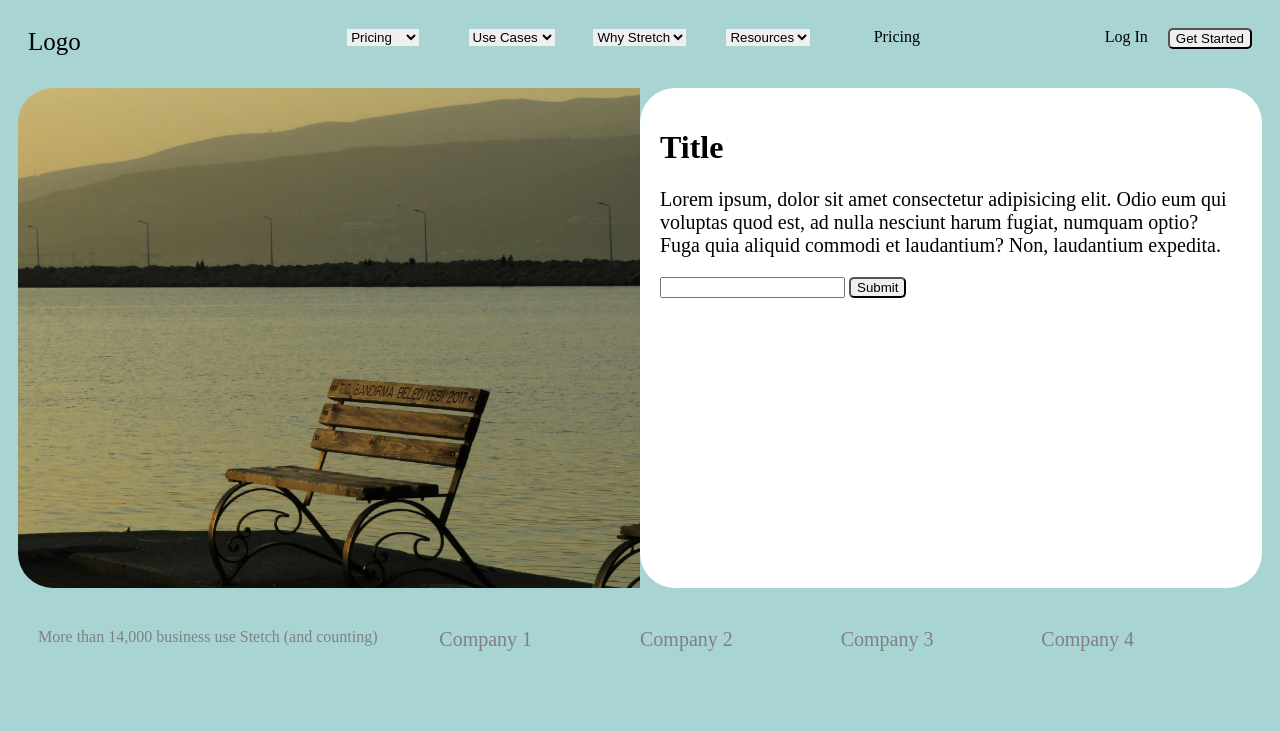
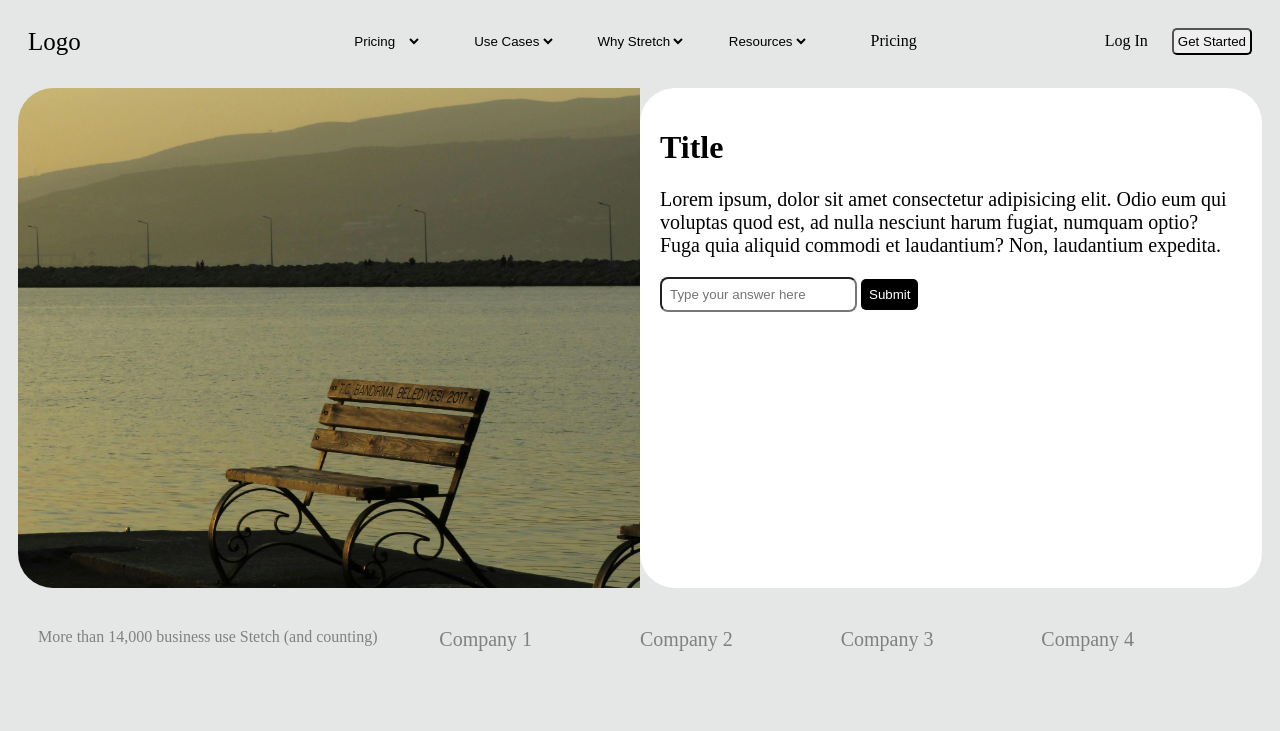
Before and after one commit to HomemadeCookie/Front-End-Learning, a plain HTML site: page home.html in a window 1280 px wide. Drawn offline with Linux system fonts and the light colour scheme.

Commit message:
Fixed some colors

```diff
--- a/home.html
+++ b/home.html
@@ -55,8 +55,8 @@
             <h1>Title</h1>
             <p>Lorem ipsum, dolor sit amet consectetur adipisicing elit. Odio eum qui voluptas quod est, ad nulla nesciunt harum fugiat, numquam optio? Fuga quia aliquid commodi et laudantium? Non, laudantium expedita.</p>
             <form action="">
-                <input type="text">
-                <button type="submit">Submit</button>
+                <input type="text" placeholder="Type your answer here">
+                <button class="submit-1" type="submit">Submit</button>
             </form>
         </div>
     </div>
--- a/style.css
+++ b/style.css
@@ -1,5 +1,5 @@
 body{
-    background-color:rgb(169, 212, 212);
+    background-color:rgb(229, 230, 230);
     padding:10px;
 }
 .navbar{
@@ -17,7 +17,9 @@ body{
     grid-template-columns: 1fr 8fr 1fr;
 }
 .dropdown{
+    padding:5;
     text-align: center;
+    padding:4px;
     /* background-color: pink; */
     display:grid;
     grid-template-columns: 1fr 1fr 1fr 1fr 1fr;
@@ -28,9 +30,11 @@ body{
 .login{
     margin-right:20px;
     float:left;
+    padding:4px;
 }
 .get-started{
     float:right;
+    padding:4px;
 }
 .body{
     display:grid;
@@ -59,9 +63,6 @@ body{
     padding-top:40px;
     color:gray;
 }
-.foot-right{
-    /* background-color: aqua; */
-}
 .foot-left{
     /* background-color: orange; */
     font-size:20px;
@@ -80,3 +81,16 @@ p{
 .logo{
     font-size:25px;
 }
+select{
+    background-color: transparent;
+}
+input{
+    padding:8px;
+    border-radius: 8px;
+}
+.submit-1{
+    background-color: black;
+    color:white;
+    border:none;
+    padding:8px;
+}
```
